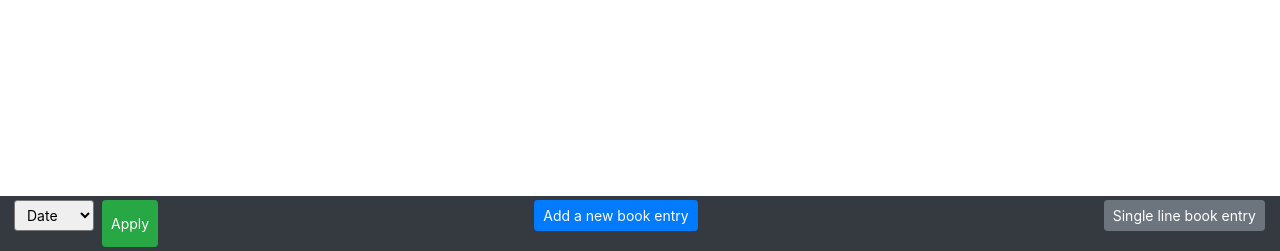
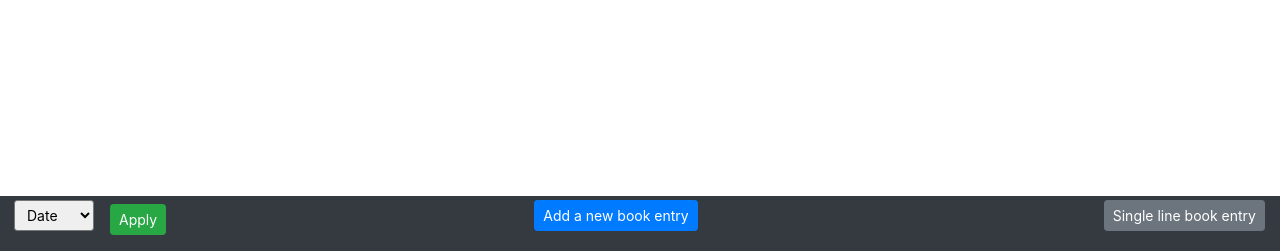
Before and after one commit to CrazyheadJake/Book-List, a Flask app: page / in a window 1280 px wide. Shown: the part 549-800 px from the top of the page. Run offline with Flask 2, Linux system fonts and the light colour scheme; the visitor is signed in with stand-in values (Sample User, id 1); some libraries are stand-ins or nearby versions.

Commit message:
Update home.html

```diff
--- a/website/templates/home.html
+++ b/website/templates/home.html
@@ -244,7 +244,9 @@
                         <option>Rating</option>
                         </select>
                         </div>
+                    <div class=form-control-sm>
                     <button type="submit" class="btn btn-success my-1 mx-1 btn-sm">Apply</button>
+                    </div>
                     </div>
                 </form>
             </div>
```
